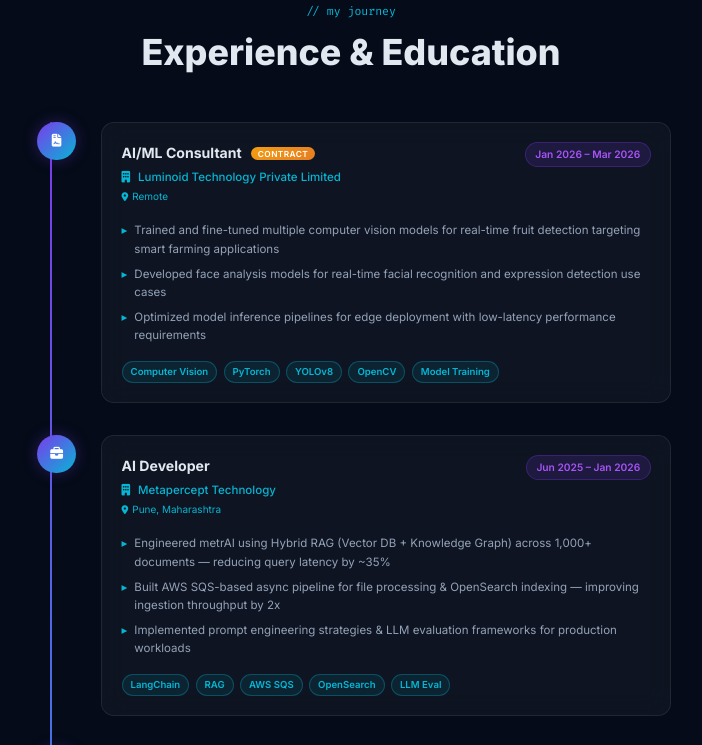
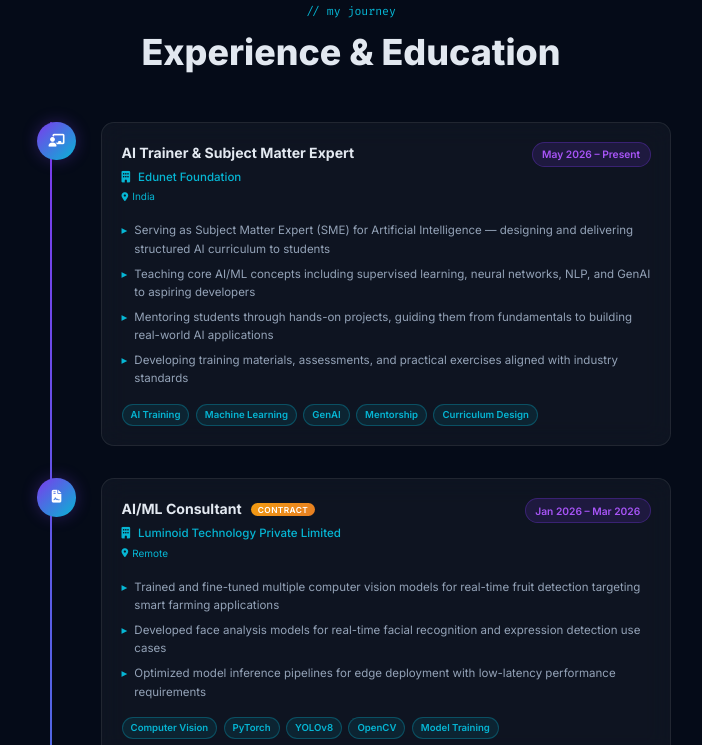
Before and after one commit to Adityagupta930/Portfolio-, a plain HTML site: page index.html in a window 1280 px wide. Shown: the part 3880-4625 px from the top of the page, without its empty margins (289-991 px from the left). Drawn offline with Linux system fonts and the light colour scheme; animation ran at ten frames a second.

Commit message:
update the experince

```diff
--- a/index.html
+++ b/index.html
@@ -512,6 +512,26 @@
             </div>
             <div class="timeline">
 
+                <div class="timeline-item">
+                    <div class="timeline-dot"><i class="fas fa-chalkboard-teacher"></i></div>
+                    <div class="timeline-card glass">
+                        <div class="timeline-header">
+                            <div>
+                                <h3>AI Trainer & Subject Matter Expert</h3>
+                                <h4><i class="fas fa-building"></i> Edunet Foundation</h4>
+                                <p class="timeline-location"><i class="fas fa-map-marker-alt"></i> India</p>
+                            </div>
+                            <span class="timeline-date">May 2026 – Present</span>
+                        </div>
+                        <ul>
+                            <li>Serving as Subject Matter Expert (SME) for Artificial Intelligence — designing and delivering structured AI curriculum to students</li>
+                            <li>Teaching core AI/ML concepts including supervised learning, neural networks, NLP, and GenAI to aspiring developers</li>
+                            <li>Mentoring students through hands-on projects, guiding them from fundamentals to building real-world AI applications</li>
+                            <li>Developing training materials, assessments, and practical exercises aligned with industry standards</li>
+                        </ul>
+                        <div class="timeline-tags"><span>AI Training</span><span>Machine Learning</span><span>GenAI</span><span>Mentorship</span><span>Curriculum Design</span></div>
+                    </div>
+                </div>
 
 
                 <div class="timeline-item">
@@ -533,6 +553,7 @@
                         <div class="timeline-tags"><span>Computer Vision</span><span>PyTorch</span><span>YOLOv8</span><span>OpenCV</span><span>Model Training</span></div>
                     </div>
                 </div>
+
                 <div class="timeline-item">
                     <div class="timeline-dot"><i class="fas fa-briefcase"></i></div>
                     <div class="timeline-card glass">
```
